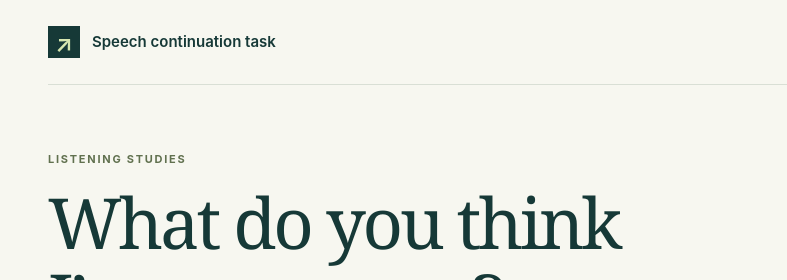
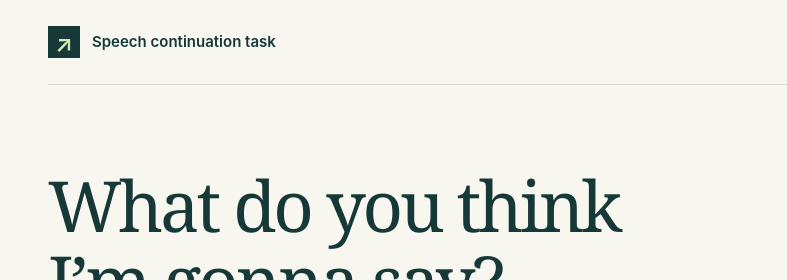
Before and after one commit to shreeharsha-bs/speech-continuation-task, a plain HTML site: page index.html in a window 1280 px wide. Shown: the top 280 px of the page, 0-787 px from the left. Drawn offline with Linux system fonts and the light colour scheme.

Commit message:
Remove eyebrow paragraph from hero section

```diff
--- a/index.html
+++ b/index.html
@@ -19,7 +19,6 @@
   <main>
     <section class="hero wrap" aria-labelledby="paper-title">
       <div class="hero-copy">
-        <p class="eyebrow">Listening studies</p>
         <h1 id="paper-title">What do you think<br>I’m gonna say?</h1>
         <p class="paper-subtitle">A contextual evaluation of synthetic speech with listener anticipation and speech continuation</p>
         <div class="hero-rule" aria-hidden="true"><span></span><span></span><span></span></div>
```
